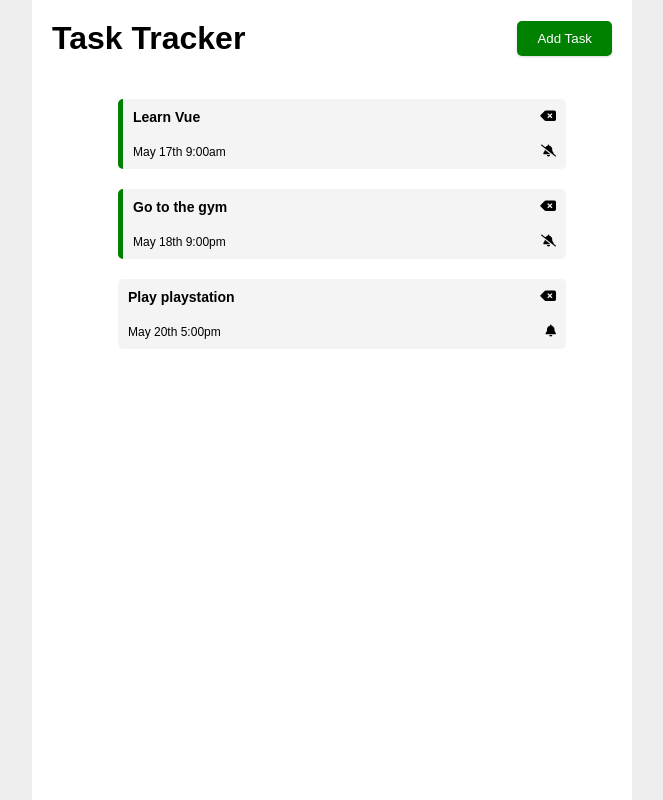
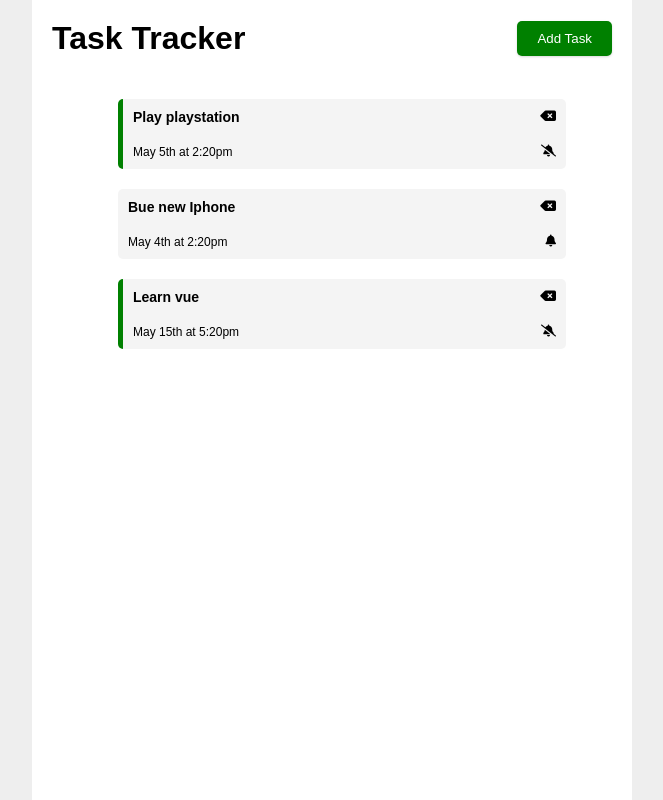
Before and after one commit to mwafy092/vue-task-tracker, a Vue app: page / in a window 1280 px wide. Shown: the whole page, without its empty margins (308-971 px from the left). Built offline with nearby package versions, Linux system fonts and the light colour scheme; data requests are answered from the project's data file.

Commit message:
adding json db

```diff
--- /dev/null
+++ b/db.json
@@ -0,0 +1,22 @@
+{
+    "tasks": [
+        {
+            "id": "1",
+            "text": "Play playstation",
+            "day": "May 5th at 2:20pm",
+            "reminder": true
+        },
+        {
+            "id": "2",
+            "text": "Bue new Iphone",
+            "day": "May 4th at 2:20pm",
+            "reminder": false
+        },
+        {
+            "id": "3",
+            "text": "Learn vue",
+            "day": "May 15th at 5:20pm",
+            "reminder": true
+        }
+    ]
+}
--- a/package.json
+++ b/package.json
@@ -5,10 +5,12 @@
     "scripts": {
         "serve": "vue-cli-service serve",
         "build": "vue-cli-service build",
-    "lint": "vue-cli-service lint"
+        "lint": "vue-cli-service lint",
+        "backend": "json-server --watch db.json --port 4000"
     },
     "dependencies": {
         "core-js": "^3.8.3",
+        "json-server": "^0.17.0",
         "vue": "^3.2.13"
     },
     "devDependencies": {
--- a/src/App.vue
+++ b/src/App.vue
@@ -47,28 +47,14 @@ export default {
         toggleAddTask() {
             this.showAddTask = !this.showAddTask;
         },
+        async fetchTasks() {
+            const res = await fetch('http://localhost:4000/tasks');
+            const data = await res.json();
+            return data;
+        },
     },
-    created() {
-        this.tasks = [
-            {
-                id: 1,
-                text: 'Learn Vue',
-                day: 'May 17th 9:00am',
-                reminder: true,
-            },
-            {
-                id: 2,
-                text: 'Go to the gym',
-                day: 'May 18th 9:00pm',
-                reminder: true,
-            },
-            {
-                id: 3,
-                text: 'Play playstation',
-                day: 'May 20th 5:00pm',
-                reminder: false,
-            },
-        ];
+    async created() {
+        this.tasks = await this.fetchTasks();
     },
     components: {
         HeaderComp,
--- a/src/components/ButtonComp.vue
+++ b/src/components/ButtonComp.vue
@@ -13,7 +13,7 @@ export default {
     },
     methods: {
         onClick() {
-            this.$emit('toggle-add-task');
+            this.$emit('btn-click');
         },
     },
 };
--- a/src/components/HeaderComp.vue
+++ b/src/components/HeaderComp.vue
@@ -4,7 +4,7 @@
         <ButtonComp
             :text="showAddTask ? 'Close' : 'Add Task'"
             :color="showAddTask ? 'red' : 'green'"
-            @toggle-add-task="$emit('toggle-add-task')"
+            @btn-click="$emit('toggle-add-task')"
         />
     </header>
 </template>
```
Also changed, not shown: 1 other file (tests, documents, lock files or other folders). Lines whose indentation alone changed are shown as unchanged.
